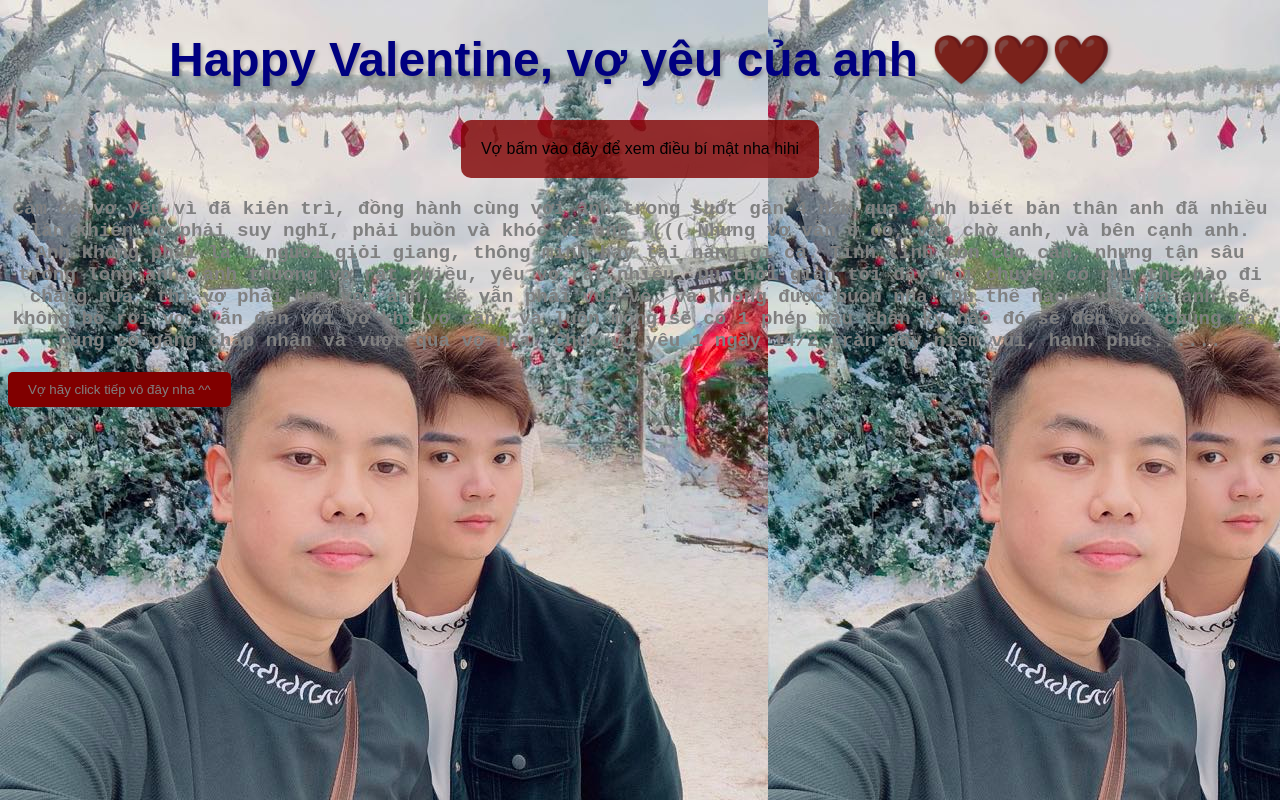
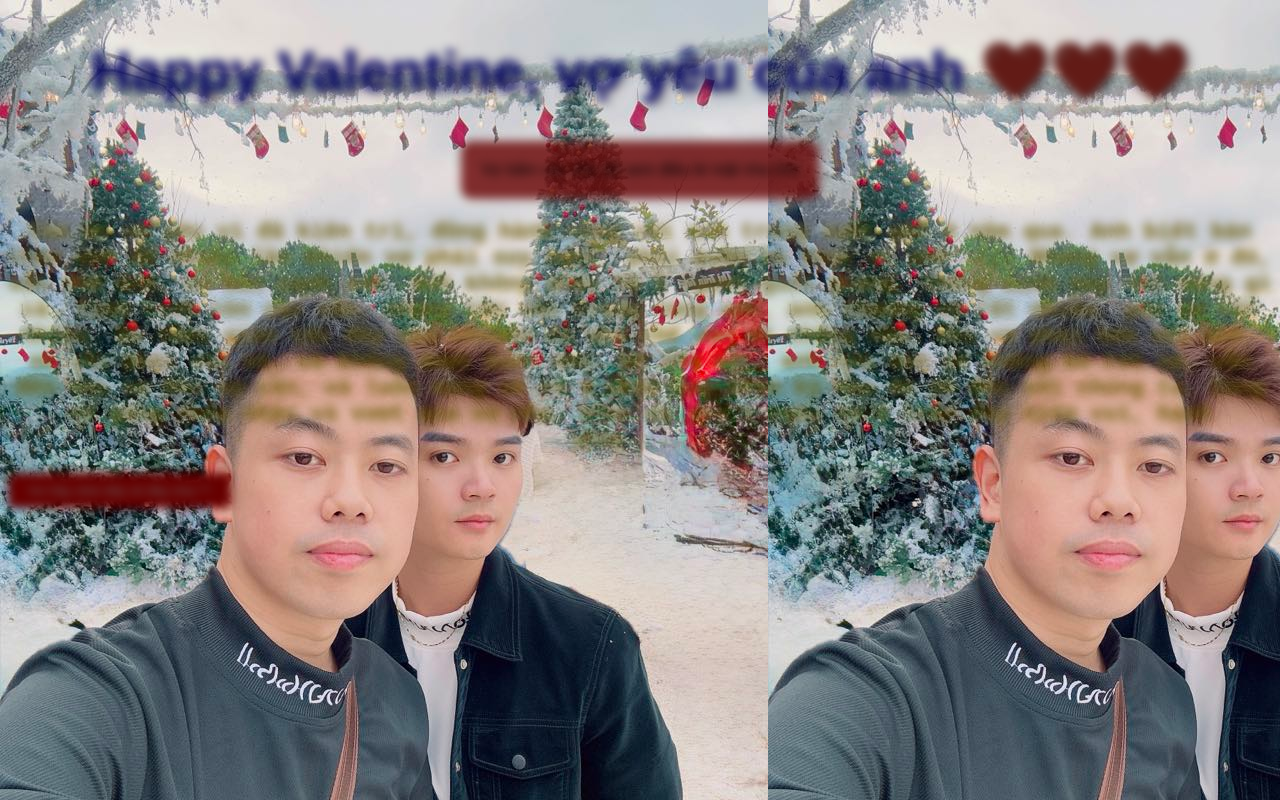
Before and after one commit to Namkun-96/namtrung-4years, a plain HTML site: page index.html in a window 1280 px wide. Both pictures are taken after a click on the element "Vợ bấm vào đây để xem điều bí mật nha hihi". Drawn offline with Linux system fonts and the light colour scheme.

Commit message:
Cập nhật nội dung Valentine

```diff
--- a/index.html
+++ b/index.html
@@ -6,7 +6,7 @@
     <title>Happy Valentine ❤️</title>
     <style>
         body {
-            background: url('https://raw.githubusercontent.com/Namkun-96/namtrung-4years/main/e77b583f-d20c-4601-b2c3-241c77d3ca11.jpg'); filter: brightness(50%); no-repeat center center/cover;
+            background: url('https://raw.githubusercontent.com/Namkun-96/namtrung-4years/main/e77b583f-d20c-4601-b2c3-241c77d3ca11.jpg'); filter: brightness(40%) blur(5px); no-repeat center center/cover;
             text-align: center;
             font-family: 'Arial', sans-serif;
             overflow: hidden;
@@ -60,12 +60,12 @@
     </style>
 </head>
 <body>
-    <audio autoplay loop onloadeddata="this.play()" volume="0.5">
+    <audio autoplay loop onloadeddata="this.play()" muted onmouseover="this.muted=false;">
         <source src="https://namtrung-4years.vercel.app/sweet-love-229786.mp3" type="audio/mp3">
     </audio>
-    <h1 style="color: blue;">Happy Valentine, vợ yêu của anh ❤️❤️❤️</h1>
+    <h1 style="color: blue; font-size: 3.5rem; text-shadow: 3px 3px 6px rgba(0, 0, 0, 0.5);">Happy Valentine, vợ yêu của anh ❤️❤️❤️</h1>
     <div class="message" onclick="showMessage()">Vợ bấm vào đây để xem điều bí mật nha hihi</div>
-    <div class="hidden-message" id="secretMessage" style="font-weight: bold; color: white;">
+    <div class="hidden-message" id="secretMessage" style="font-weight: bold; color: #FFD700; font-size: 1.4rem;">
         Cảm ơn vợ yêu vì đã kiên trì, đồng hành cùng với anh trong suốt gần 4 năm qua. Anh biết bản thân anh đã nhiều lần khiến vợ phải suy nghĩ, phải buồn và khóc vì anh :((( Nhưng vợ vẫn ở đó, vẫn chờ anh, và bên cạnh anh. Anh không phải là 1 người giỏi giang, thông minh hay tài năng gì cả. Tính tình còn cục cằn, nhưng tận sâu trong lòng anh, anh thương vợ rất nhiều, yêu vợ rất nhiều. Dù thời gian tới đây mọi chuyện có như thế nào đi chăng nữa, thì vợ phải hứa với anh, sẽ vẫn phải vui vẻ, và không được buồn nha. Dù thế nào, anh hứa anh sẽ không bỏ rơi vợ, vẫn đến với vợ khi vợ cần, và luôn mong sẽ có 1 phép màu thần kỳ nào đó sẽ đến với chúng ta. Cùng cố gắng chấp nhận và vượt qua vợ nha. Chúc vợ yêu 1 ngày 14/2 tràn đầy niềm vui, hạnh phúc......
     </div>
     <button class="next-button" id="nextButton" onclick="showNextScreen()">Vợ hãy click tiếp vô đây nha ^^</button>
@@ -79,8 +79,8 @@
             document.getElementById("nextButton").style.display = "block";
         }
         function showNextScreen() {
-            document.getElementById("eventDetails").style.display = "block";
-        }
+    window.location.href = 'next.html';
+}
     </script>
 </body>
 </html>
```
